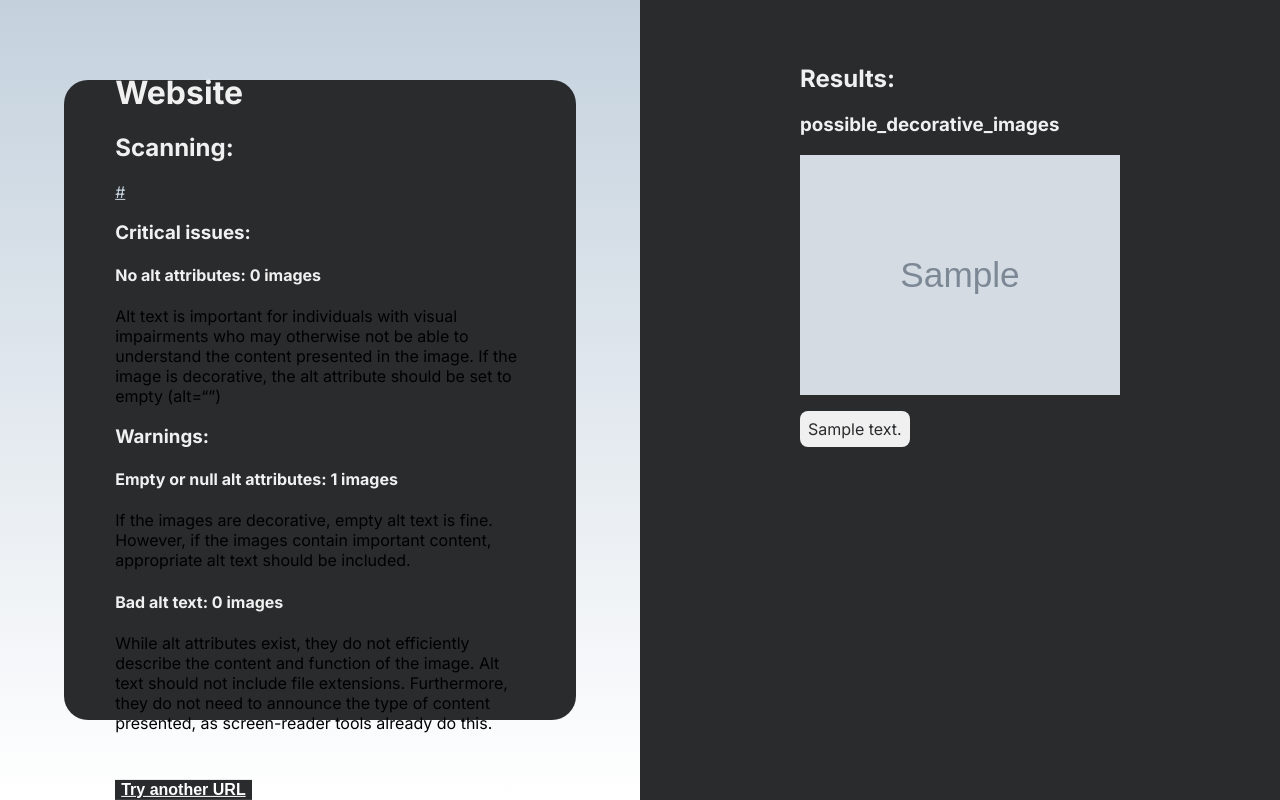
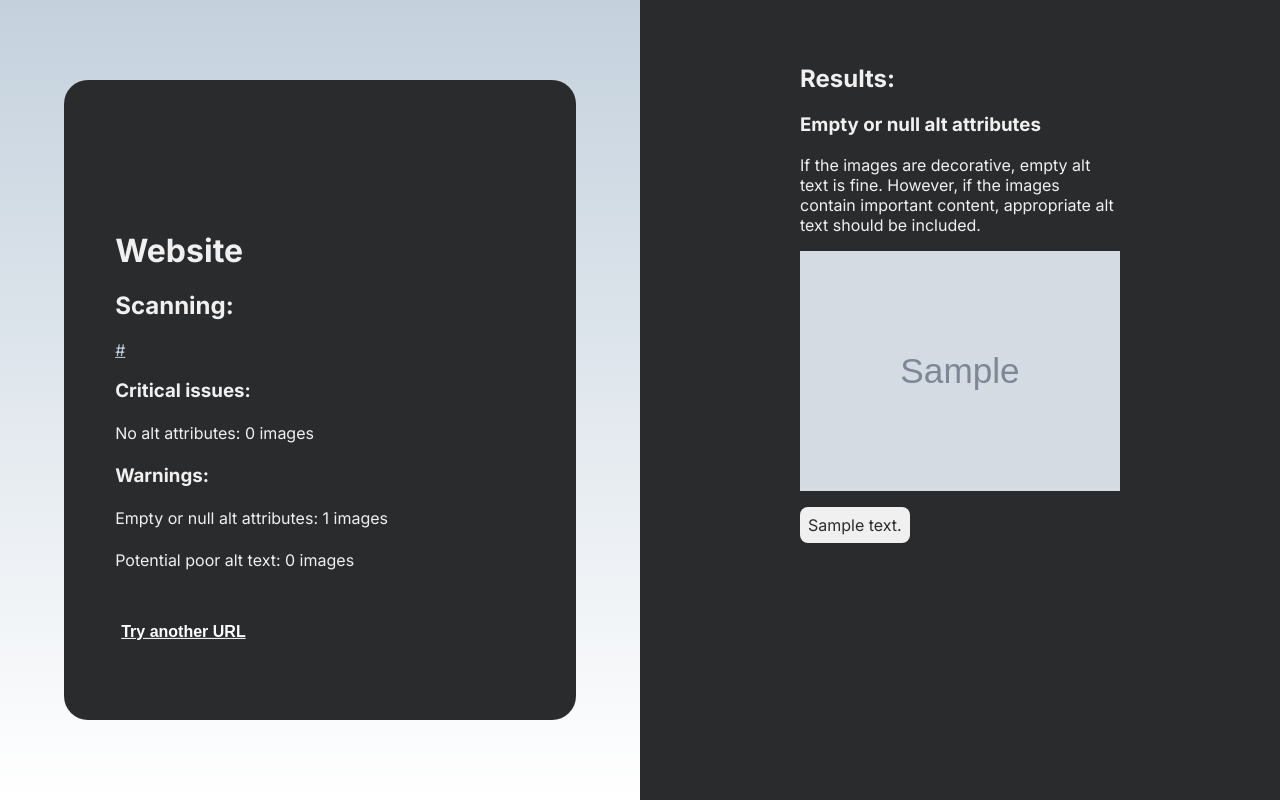
Before and after one commit to anna-zhang/image-text, a Flask app: template templates/scan_page.html in a window 1280 px wide. Run offline with Flask 2, Linux system fonts and the light colour scheme; the template is opened without the code that fills it: most values are stand-ins (such as "Sample title", 1, 10 or a date in 2020); grey boxes marked "Sample" are stand-in pictures.

Commit message:
format scan page

```diff
--- a/templates/scan_page.html
+++ b/templates/scan_page.html
@@ -13,13 +13,10 @@
           <h2 style="color: #F0F0F0;">Scanning:</h2>
           <a href="{{ page_link }}" style="overflow-wrap: break-word; color: #C4D1DD">{{ page_link }}</a>
           <h3 style="color: #F0F0F0;">Critical issues:</h3>
-          <h4 style="color: #F0F0F0;">No alt attributes: {{ no_alt_images|length }} images</h4>
-          <p>Alt text is important for individuals with visual impairments who may otherwise not be able to understand the content presented in the image. If the image is decorative, the alt attribute should be set to empty (alt=“”)</p>
+          <h4 style="color: #F0F0F0; font-weight: 400;">No alt attributes: {{ no_alt_images|length }} images</h4>
           <h3 style="color: #F0F0F0;">Warnings:</h3>
-          <h4 style="color: #F0F0F0;">Empty or null alt attributes: {{ possible_decorative_images|length }} images</h4>
-          <p>If the images are decorative, empty alt text is fine. However, if the images contain important content, appropriate alt text should be included.</p>
-          <h4 style="color: #F0F0F0;">Bad alt text: {{ warning_images|length }} images</h4>
-          <p>While alt attributes exist, they do not efficiently describe the content and function of the image. Alt text should not include file extensions. Furthermore, they do not need to announce the type of content presented, as screen-reader tools already do this.</p>
+          <h4 style="color: #F0F0F0; font-weight: 400;">Empty or null alt attributes: {{ possible_decorative_images|length }} images</h4>
+          <h4 style="color: #F0F0F0; font-weight: 400;">Potential poor alt text: {{ warning_images|length }} images</h4>
         {% endif %}
         <form action="page_scan" style="text-align: left; position: fixed; bottom: 0em;">
           <button name="try-another-page" id="try-another-page" type="submit" style="text-align: left; font-size: 1em; margin-top: 1.5em; font-weight: 700; text-decoration: underline; background-color: #2A2B2D;">Try another URL</button>
@@ -33,7 +30,8 @@
             <h2>Results:</h2>
             <!-- displays only if there are images in no_alt_images -->
             {% if no_alt_images %}
-                <h3>no_alt_images</h3>
+                <h3 >No alt attributes</h3>
+                <p style="font-weight: 400;">Alt text is important for individuals with visual impairments who may otherwise not be able to understand the content presented in the image. If the image is decorative, the alt attribute should be set to empty (alt=“”)</p>
                 {% for image in no_alt_images %}
                     {% if image.labels %}
                         <img src="{{image.url}}" width=100%>
@@ -50,7 +48,8 @@
 
             <!-- displays only if there are images in possible_decorative_images -->
             {% if possible_decorative_images %}
-                <h3>possible_decorative_images</h3>
+                <h3>Empty or null alt attributes</h3>
+                <p style="font-weight: 400;">If the images are decorative, empty alt text is fine. However, if the images contain important content, appropriate alt text should be included.</p>
                 {% for image in possible_decorative_images %}
                     {% if image.labels %}
                         <img src="{{image.url}}" width=100%>
@@ -67,7 +66,8 @@
 
             <!-- displays only if there are images in warning_images -->
             {% if warning_images %}
-                <h3>warning_images</h3>
+                <h3>Potential poor alt text</h3>
+                <p style="font-weight: 400;">While alt attributes exist, they do not efficiently describe the content and function of the image. Alt text should not include file extensions. Furthermore, they do not need to announce the type of content presented, as screen-reader tools already do this.</p>
                 {% for image in warning_images %}
                     {% if image.labels %}
                         <img src="{{image.url}}" width=100%>
```
